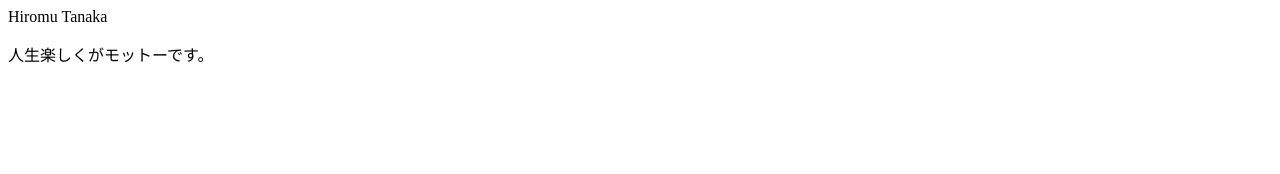
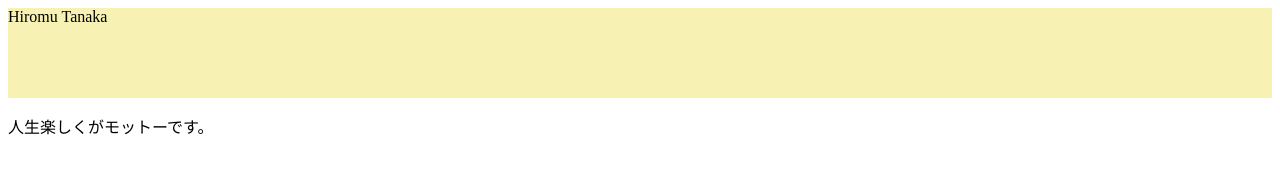
Before and after one commit to hiromu0904/hiromu0904.github.io, a plain HTML site: page index.html in a window 1280 px wide. Drawn offline with Linux system fonts and the light colour scheme.

Commit message:
Update stylesheet.css

```diff
--- a/stylesheet.css
+++ b/stylesheet.css
@@ -1,3 +1,5 @@
-.title {
-    color: #02ccba;
+/* headerの背景色を#f7f2b4、高さを90pxにしてください */
+.header{
+    background-color: #f7f2b4;
+    height: 90px;
   }
```
